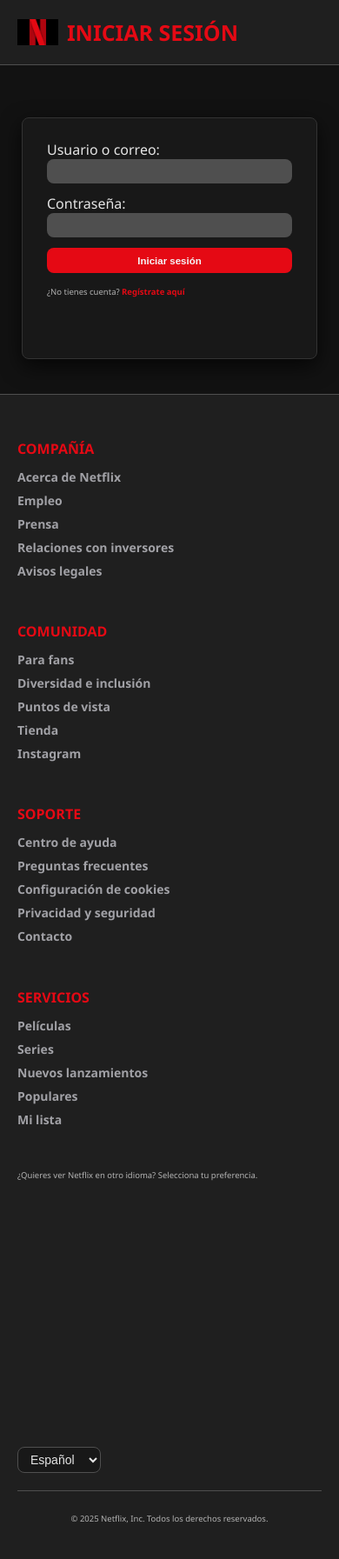
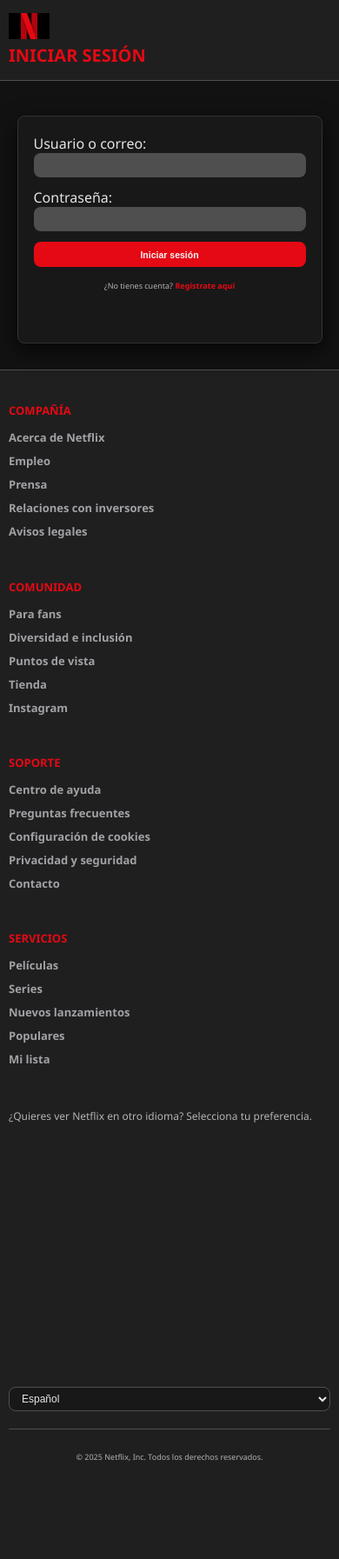
Before and after one commit to sergioramirezmoron/copiaNetflix, a PHP site: page /login.php in a window 390 px wide. Shown: the whole page at 87% size. After the commit the page ends 1681 px from the top, so only its background shows below. Run offline with PHP 8.4, Linux system fonts and the light colour scheme; data that the repository does not hold is empty; a stand-in replaces the project's code that opens the database connection.

Commit message:
Hacer responsive

```diff
--- a/styles/footer.css
+++ b/styles/footer.css
@@ -64,6 +64,7 @@
 .footer-info-adicional p {
   flex: 1 1 300px;
   color: var(--texto-secundario);
+  font-size: 1.3rem;
 }
 
 .footer-select {
@@ -72,7 +73,7 @@
   border: 1px solid var(--gris-medio);
   border-radius: var(--border-radius);
   padding: 0.5rem 1rem;
-  font-size: 1.4rem;
+  font-size: 1.3rem;
   cursor: pointer;
   transition: border-color 0.3s ease;
 }
@@ -91,7 +92,8 @@
   text-align: center;
 }
 
-/* Responsive */
+/* ===================== RESPONSIVE ===================== */
+
 @media (max-width: 768px) {
   .footer-secciones {
     flex-direction: column;
@@ -102,4 +104,43 @@
     flex-direction: column;
     align-items: flex-start;
   }
+
+  .footer-columna h4 {
+    font-size: 1.4rem;
+  }
+
+  .footer-columna ul li a {
+    font-size: 1.3rem;
+  }
+
+  .footer-select {
+    font-size: 1.2rem;
+    width: 100%;
+  }
+
+  .footer-info-adicional p {
+    font-size: 1.2rem;
+  }
 }
+
+@media (max-width: 480px) {
+  .footer {
+    padding: 2rem 1rem;
+  }
+
+  .footer-columna {
+    min-width: 100%;
+  }
+
+  .footer-columna h4 {
+    font-size: 1.3rem;
+  }
+
+  .footer-info-adicional {
+    gap: 0.8rem;
+  }
+
+  .footer-legal {
+    font-size: 1.1rem;
+  }
+}
--- a/styles/index.css
+++ b/styles/index.css
@@ -5,16 +5,20 @@ body {
   color: var(--texto-principal);
 }
 
+/* ===================== HEADER ===================== */
+
 .header {
-  display: flex; /* FLEX para alinear */
-  align-items: center; /* Centrar verticalmente */
-  padding: 2rem 2rem;
+  display: flex;
+  align-items: center;
+  justify-content: space-between;
+  padding: 1.5rem 2rem;
   background-color: var(--fondo-header);
   border-bottom: 1px solid var(--gris-medio);
+  flex-wrap: wrap;
 }
 
 .logo {
-  height: 3rem; /* Ajusta tamaño del logo */
+  height: 3rem;
   margin-right: 1rem;
   cursor: pointer;
 }
@@ -24,14 +28,15 @@ body {
 }
 
 .header h1 {
-  font-size: 2.5rem;
+  font-size: 2.2rem;
   color: var(--rojo-vibrante);
   text-transform: uppercase;
-  margin: 0; /* quitar margen para mejor alineación */
-  flex-grow: 1; /* ocupa todo el espacio entre logo y menú */
+  margin: 0;
+  flex-grow: 1;
 }
 
-/* Nuevo estilo para el menú de perfil */
+/* ===================== MENÚ PERFIL ===================== */
+
 .menu-perfil {
   margin-left: auto;
 }
@@ -40,8 +45,8 @@ body {
   color: var(--rojo-vibrante);
   font-weight: 700;
   text-decoration: none;
-  font-size: 1.6rem;
-  padding: 0.3rem 0.6rem;
+  font-size: 1.4rem;
+  padding: 0.4rem 0.7rem;
   border: 2px solid var(--rojo-vibrante);
   border-radius: var(--border-radius);
   transition: background-color 0.3s ease, color 0.3s ease;
@@ -52,16 +57,19 @@ body {
   color: var(--blanco);
 }
 
+/* ===================== GALERÍA ===================== */
+
 .galeria {
   display: grid;
-  grid-template-columns: repeat(auto-fill, minmax(180px, 1fr));
+  grid-template-columns: repeat(auto-fill, minmax(160px, 1fr));
   gap: 1.5rem;
   padding: 2rem;
   max-width: 1200px;
   margin: 0 auto;
 }
 
-/* Actualizamos .pelicula para enlaces <a> */
+/* ===================== PELÍCULAS ===================== */
+
 .pelicula {
   background-color: var(--fondo-card);
   border-radius: var(--border-radius);
@@ -69,8 +77,8 @@ body {
   transition: transform 0.3s ease;
   display: flex;
   flex-direction: column;
-  text-decoration: none; /* quitar subrayado */
-  color: inherit; /* hereda color */
+  text-decoration: none;
+  color: inherit;
   cursor: pointer;
 }
 
@@ -105,3 +113,60 @@ body {
   font-size: 0.85rem;
   color: var(--texto-secundario);
 }
+
+/* ===================== RESPONSIVE ===================== */
+
+@media (max-width: 768px) {
+  .header {
+    flex-direction: column;
+    align-items: flex-start;
+    padding: 1rem;
+  }
+
+  .header h1 {
+    font-size: 2rem;
+    margin-top: 0.5rem;
+  }
+
+  .menu-perfil {
+    width: 100%;
+    text-align: right;
+    margin-top: 1rem;
+  }
+
+  .galeria {
+    grid-template-columns: repeat(auto-fill, minmax(140px, 1fr));
+    padding: 1rem;
+  }
+
+  .info h2 {
+    font-size: 1rem;
+  }
+
+  .descripcion {
+    font-size: 0.8rem;
+  }
+}
+
+@media (max-width: 480px) {
+  .header h1 {
+    font-size: 1.8rem;
+  }
+
+  .menu-perfil a {
+    font-size: 1.2rem;
+    padding: 0.3rem 0.5rem;
+  }
+
+  .galeria {
+    grid-template-columns: repeat(auto-fill, minmax(120px, 1fr));
+  }
+
+  .info h2 {
+    font-size: 0.95rem;
+  }
+
+  .descripcion {
+    font-size: 0.75rem;
+  }
+}
--- a/styles/login.css
+++ b/styles/login.css
@@ -15,15 +15,15 @@
 /* Login container */
 .registro-container {
   background-color: var(--fondo-card);
-  padding: 2.5rem 2.8rem 6rem; /* padding-bottom para espacio con el footer */
+  padding: 2.5rem 2.8rem 6rem;
   border-radius: var(--border-radius);
   box-shadow: 0 8px 24px rgba(0, 0, 0, 0.7);
   width: 340px;
   text-align: left;
   border: 1px solid var(--borde-card);
-  margin: 6rem auto 4rem; /* centrado horizontal y margen arriba y abajo */
+  margin: 6rem auto 4rem;
   font-size: var(--font-size-text);
-  position: relative; /* para evitar solapamientos */
+  position: relative;
   z-index: 1;
 }
 
@@ -92,3 +92,39 @@ a {
 a:hover {
   text-decoration: underline;
 }
+
+/* ==================== RESPONSIVE ==================== */
+@media (max-width: 420px) {
+  .header {
+    padding: 1.5rem 1rem;
+  }
+
+  .header h1 {
+    font-size: 2rem;
+  }
+
+  .registro-container {
+    width: 90%;
+    padding: 2rem 1.8rem 5rem;
+    margin: 4rem auto 3rem;
+  }
+
+  h1 {
+    font-size: 2.2rem;
+    text-align: center;
+  }
+
+  button {
+    font-size: 1.05rem;
+  }
+
+  p {
+    font-size: 0.9rem;
+    text-align: center;
+  }
+
+  .error {
+    font-size: 0.95rem;
+    text-align: center;
+  }
+}
--- a/styles/pelicula.css
+++ b/styles/pelicula.css
@@ -59,7 +59,7 @@ body {
 .info-portada .descripcion {
   font-size: 1.6rem;
   line-height: 1.4;
-  max-height: 6em; /* Limitamos altura para evitar overflow */
+  max-height: 6em;
   overflow: hidden;
   text-overflow: ellipsis;
 }
@@ -96,21 +96,40 @@ body {
   margin-right: 0.5rem;
 }
 
-/* Responsive */
+/* ==================== RESPONSIVE ==================== */
 @media (max-width: 600px) {
   .portada {
     height: 300px;
   }
+
+  .info-portada {
+    left: 1rem;
+    right: 1rem;
+    bottom: 1rem;
+    max-width: 90%;
+  }
+
   .info-portada h1 {
     font-size: 2.4rem;
   }
+
+  .info-portada .categoria {
+    font-size: 1.2rem;
+  }
+
   .info-portada .descripcion {
     font-size: 1.2rem;
   }
+
   .detalle {
     padding: 1rem;
   }
+
   .detalle h2 {
     font-size: 1.8rem;
   }
+
+  .detalle ul {
+    font-size: 1.4rem;
+  }
 }
--- a/styles/perfil.css
+++ b/styles/perfil.css
@@ -1,5 +1,4 @@
-/* perfil.css */
-
+/* Encabezado */
 .perfil-header {
   background-color: var(--fondo-header);
   padding: 2rem 2rem;
@@ -13,6 +12,7 @@
   text-transform: uppercase;
 }
 
+/* Contenedor general */
 .perfil-container {
   display: flex;
   max-width: 1200px;
@@ -59,7 +59,7 @@
   cursor: default;
 }
 
-/* Sección de info personal */
+/* Información de perfil */
 .perfil-info {
   flex: 1;
   background-color: var(--fondo-card);
```
Also changed, not shown: styles/register.css (+7 -3 lines).
